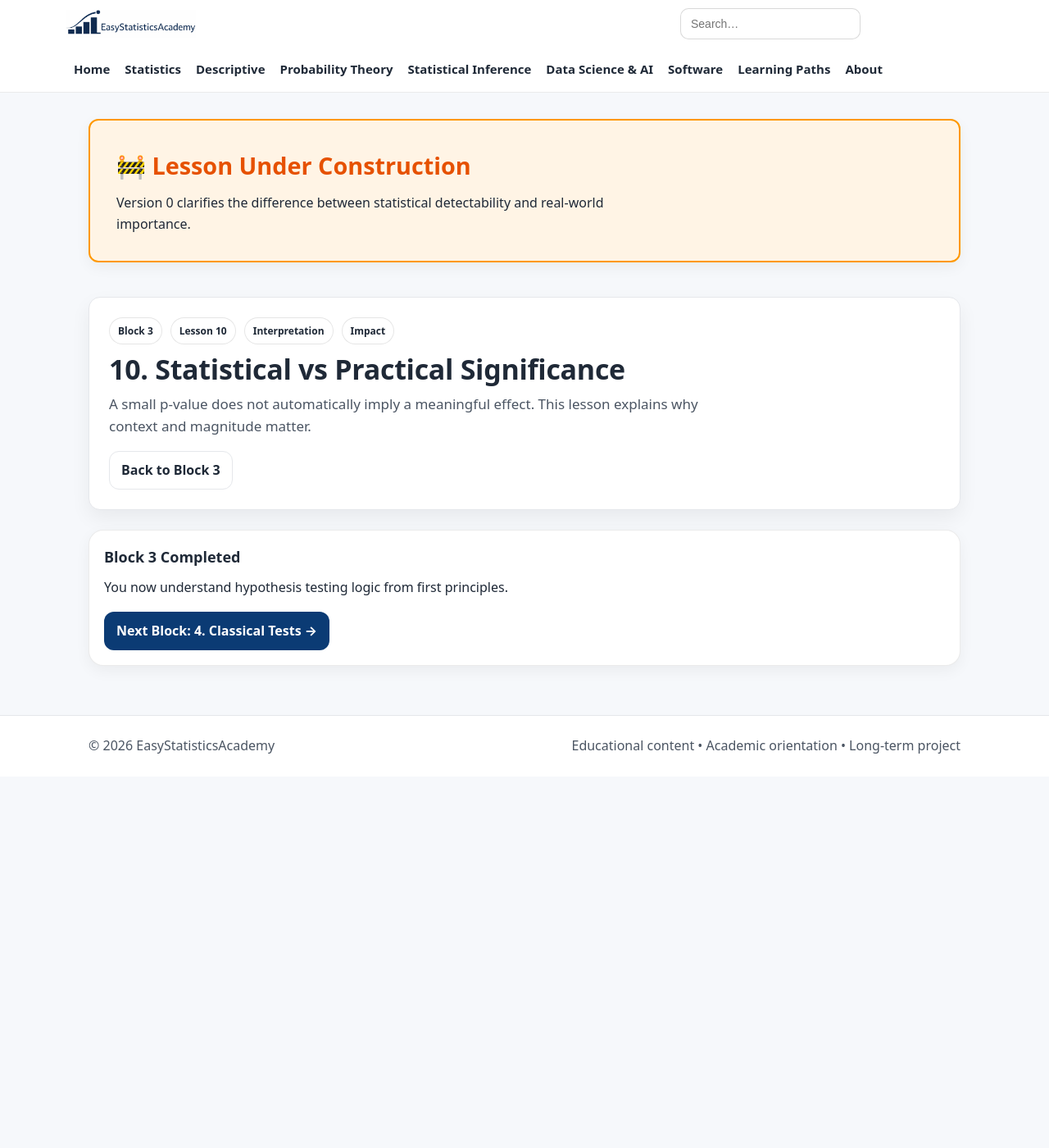
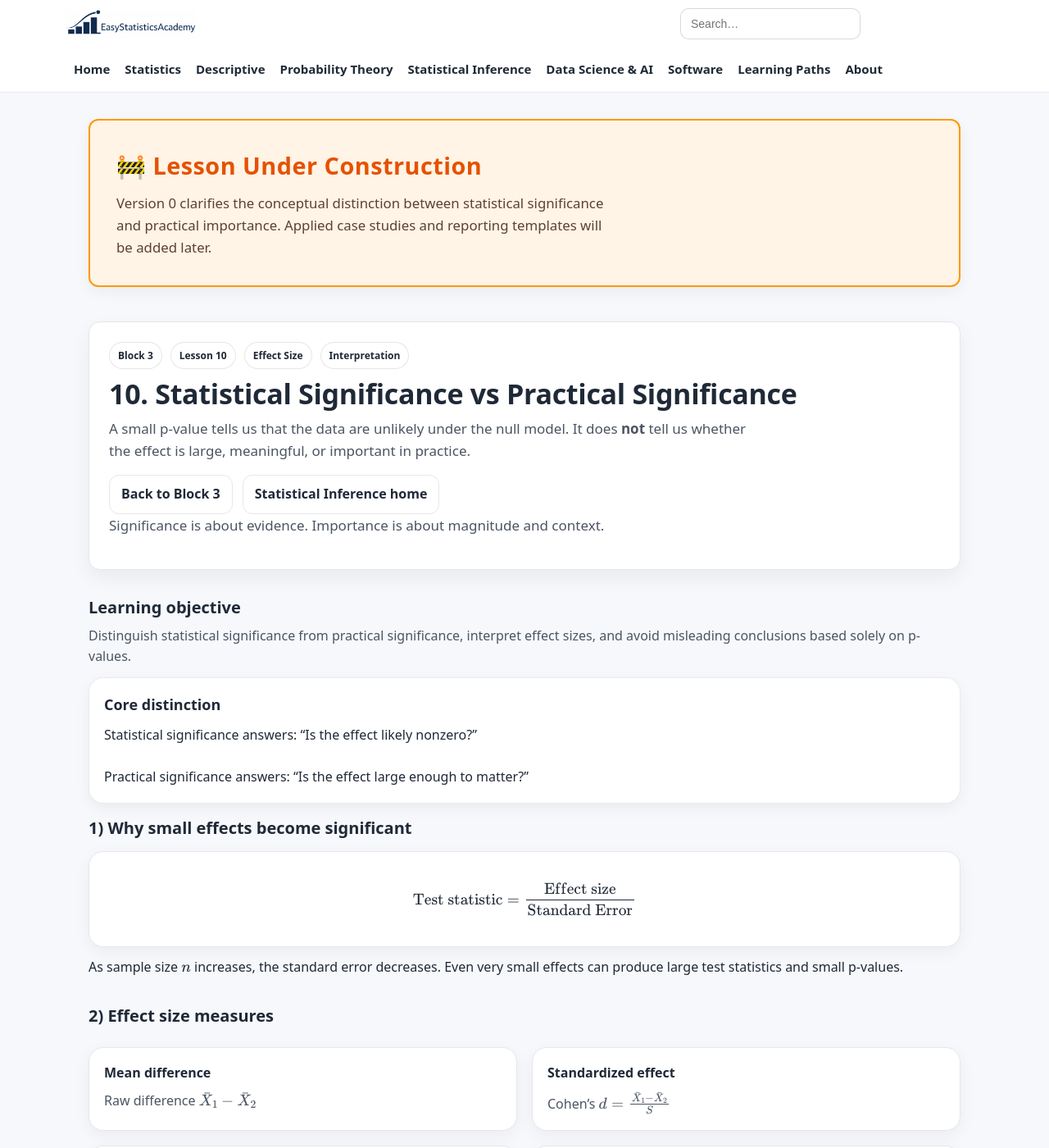
Before and after one commit to ammar-homaida-statistics/easystatisticsacademy, a Jekyll site: the page built from inference/hypothesis-testing/practical-significance/index.md, in a window 1280 px wide and 1400 px high. Shown: the whole window at 82% size. Built offline with Jekyll 4.4.1, drawn with Linux system fonts in a browser that asks for light colours; some of the changed text lies outside the part shown.

Commit message:
Add lesson content last lesson in block

```diff
--- a/inference/hypothesis-testing/practical-significance/index.md
+++ b/inference/hypothesis-testing/practical-significance/index.md
@@ -1,37 +1,43 @@
 ---
 layout: default
-title: "10. Statistical vs Practical Significance"
-description: "Distinguish statistical significance from real-world importance."
+title: "10. Statistical Significance vs Practical Significance"
+description: "Distinguish statistical significance from practical importance and learn how effect size and context determine real-world meaning."
 permalink: /inference/hypothesis-testing/practical-significance/
 sidebar: false
 ---
 
+<!-- UNDER CONSTRUCTION NOTICE -->
 <section class="section section-slim">
   <div class="callout" style="background:#fff4e5; border:2px solid #ff9800; padding:2rem; border-radius:12px;">
     <div class="callout-copy">
-      <h2 style="margin-top:0; color:#e65100; font-size:1.8rem;">🚧 Lesson Under Construction</h2>
-      <p style="margin:0;">
-        Version 0 clarifies the difference between statistical detectability and real-world importance.
+      <h2 style="margin-top:0; color:#e65100; font-size:1.8rem; letter-spacing:0.5px;">
+        🚧 Lesson Under Construction
+      </h2>
+      <p style="margin:0; font-size:1.05rem; color:#5d4037; line-height:1.6;">
+        Version 0 clarifies the conceptual distinction between statistical significance
+        and practical importance. Applied case studies and reporting templates will be added later.
       </p>
     </div>
   </div>
 </section>
 
+<!-- ✅ Update continue-reading keys -->
 <script>
-(function () {
-  var KEY = "esa_continue_inference_hypothesis_testing_lesson_v0";
-  localStorage.setItem(KEY, JSON.stringify({
-    url: "/inference/hypothesis-testing/practical-significance/",
-    label: "Lesson 10 — Statistical vs Practical Significance",
-    ts: Date.now()
-  }));
+  (function () {
+    var KEY = "esa_continue_inference_hypothesis_testing_lesson_v0";
 
-  localStorage.setItem("esa_continue_inference_last_block_v0", JSON.stringify({
-    url: "/inference/hypothesis-testing/",
-    label: "Block 3 — Hypothesis Testing",
-    ts: Date.now()
-  }));
-})();
+    localStorage.setItem(KEY, JSON.stringify({
+      url: "/inference/hypothesis-testing/practical-significance/",
+      label: "Lesson 10 — Statistical vs Practical Significance",
+      ts: Date.now()
+    }));
+
+    localStorage.setItem("esa_continue_inference_last_block_v0", JSON.stringify({
+      url: "/inference/hypothesis-testing/",
+      label: "Block 3 — Hypothesis Testing",
+      ts: Date.now()
+    }));
+  })();
 </script>
 
 <section class="hero hero-section">
@@ -40,20 +46,179 @@
       <div class="badge-row">
         <span class="badge">Block 3</span>
         <span class="badge">Lesson 10</span>
+        <span class="badge">Effect Size</span>
         <span class="badge">Interpretation</span>
-        <span class="badge">Impact</span>
       </div>
 
-      <h1>10. Statistical vs Practical Significance</h1>
+      <h1>10. Statistical Significance vs Practical Significance</h1>
 
       <p class="lead">
-        A small p-value does not automatically imply a meaningful effect.
-        This lesson explains why context and magnitude matter.
+        A small p-value tells us that the data are unlikely under the null model.
+        It does <strong>not</strong> tell us whether the effect is large, meaningful,
+        or important in practice.
       </p>
 
       <div class="hero-actions">
         <a class="btn btn-outline" href="/inference/hypothesis-testing/">Back to Block 3</a>
+        <a class="btn btn-outline" href="/inference/">Statistical Inference home</a>
       </div>
+
+      <p class="muted-mini">
+        Significance is about evidence. Importance is about magnitude and context.
+      </p>
+    </div>
+  </div>
+</section>
+
+<section class="section">
+  <div class="section-head">
+    <h2>Learning objective</h2>
+    <p>
+      Distinguish statistical significance from practical significance,
+      interpret effect sizes, and avoid misleading conclusions based solely on p-values.
+    </p>
+  </div>
+
+  <div class="callout">
+    <div class="callout-copy">
+      <h2>Core distinction</h2>
+      <p style="margin:0;">
+        Statistical significance answers:
+        “Is the effect likely nonzero?”
+        <br><br>
+        Practical significance answers:
+        “Is the effect large enough to matter?”
+      </p>
+    </div>
+  </div>
+</section>
+
+<section class="section">
+  <div class="section-head">
+    <h2>1) Why small effects become significant</h2>
+  </div>
+
+  <div class="card">
+    \[
+    \text{Test statistic}
+    =
+    \frac{\text{Effect size}}{\text{Standard Error}}
+    \]
+  </div>
+
+  <p style="margin-top:.75rem;">
+    As sample size \(n\) increases, the standard error decreases.
+    Even very small effects can produce large test statistics
+    and small p-values.
+  </p>
+</section>
+
+<section class="section">
+  <div class="section-head">
+    <h2>2) Effect size measures</h2>
+  </div>
+
+  <div class="grid grid-2">
+    <div class="card">
+      <h3>Mean difference</h3>
+      <p style="margin:0;">
+        Raw difference \( \bar{X}_1 - \bar{X}_2 \)
+      </p>
+    </div>
+
+    <div class="card">
+      <h3>Standardized effect</h3>
+      <p style="margin:0;">
+        Cohen’s \( d = \frac{\bar{X}_1 - \bar{X}_2}{S} \)
+      </p>
+    </div>
+
+    <div class="card">
+      <h3>Proportions</h3>
+      <p style="margin:0;">
+        Risk difference or risk ratio
+      </p>
+    </div>
+
+    <div class="card">
+      <h3>Regression</h3>
+      <p style="margin:0;">
+        Slope magnitude and standardized coefficients
+      </p>
+    </div>
+  </div>
+
+  <p class="muted-mini">
+    Effect size quantifies magnitude independent of sample size.
+  </p>
+</section>
+
+<section class="section">
+  <div class="section-head">
+    <h2>3) Confidence intervals and importance</h2>
+  </div>
+
+  <div class="card">
+    A confidence interval shows a range of plausible effect sizes.
+    If the entire interval lies within a practically negligible range,
+    the effect may be statistically significant but practically trivial.
+  </div>
+
+  <p class="muted-mini">
+    Interpretation must consider both magnitude and uncertainty.
+  </p>
+</section>
+
+<section class="section">
+  <div class="section-head">
+    <h2>4) Large sample vs small sample scenarios</h2>
+  </div>
+
+  <div class="grid grid-2">
+    <div class="card">
+      <h3>Large sample</h3>
+      <ul class="bullets">
+        <li>Tiny effects may be significant</li>
+        <li>Risk of overstating importance</li>
+      </ul>
+    </div>
+
+    <div class="card">
+      <h3>Small sample</h3>
+      <ul class="bullets">
+        <li>Moderate effects may not be significant</li>
+        <li>Risk of missing meaningful differences</li>
+      </ul>
+    </div>
+  </div>
+</section>
+
+<section class="section">
+  <div class="section-head">
+    <h2>5) Responsible reporting</h2>
+  </div>
+
+  <div class="card">
+    A complete report should include:
+    <ul class="bullets">
+      <li>Estimated effect size</li>
+      <li>Confidence interval</li>
+      <li>p-value</li>
+      <li>Contextual interpretation</li>
+    </ul>
+  </div>
+</section>
+
+<section class="section section-slim">
+  <div class="callout">
+    <div class="callout-copy">
+      <h2>Outcome of this lesson</h2>
+      <ul class="bullets">
+        <li>Distinguish statistical and practical significance</li>
+        <li>Interpret effect sizes properly</li>
+        <li>Understand sample size impact</li>
+        <li>Report results responsibly</li>
+      </ul>
     </div>
   </div>
 </section>
@@ -61,15 +226,27 @@
 <section class="section section-slim">
   <div class="callout">
     <div class="callout-copy">
-      <h2>Block 3 Completed</h2>
+      <h2>Next block</h2>
       <p style="margin:0;">
-        You now understand hypothesis testing logic from first principles.
+        Now we move from testing logic to
+        specific classical hypothesis tests.
       </p>
 
       <div class="pill-row" style="margin-top:1rem;">
         <a class="btn" href="/inference/classical-tests/">
-          Next Block: 4. Classical Tests →
+          Continue to Block 4 — Classical Tests →
         </a>
+      </div>
+    </div>
+
+    <div class="callout-side">
+      <div class="mini" style="border-left:4px solid #1a73e8; padding-left:12px;">
+        <div class="mini-title" style="color:#1a73e8;">Previous lesson</div>
+        <div class="mini-body">
+          <a href="/inference/hypothesis-testing/ci-and-test-connection/" style="color:#1a73e8; text-decoration:underline;">
+            Lesson 9: CI and Test Connection
+          </a>
+        </div>
       </div>
     </div>
   </div>
```
